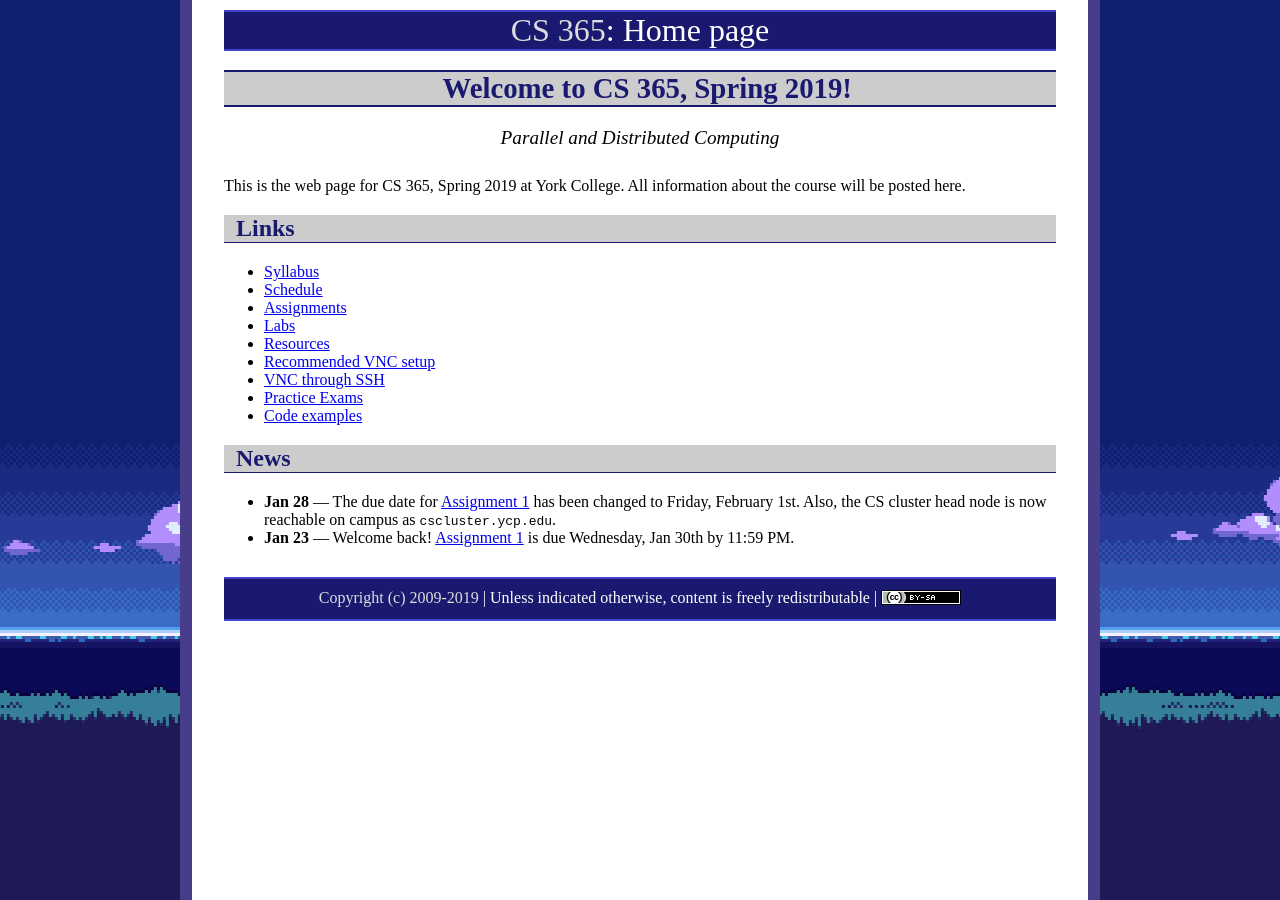
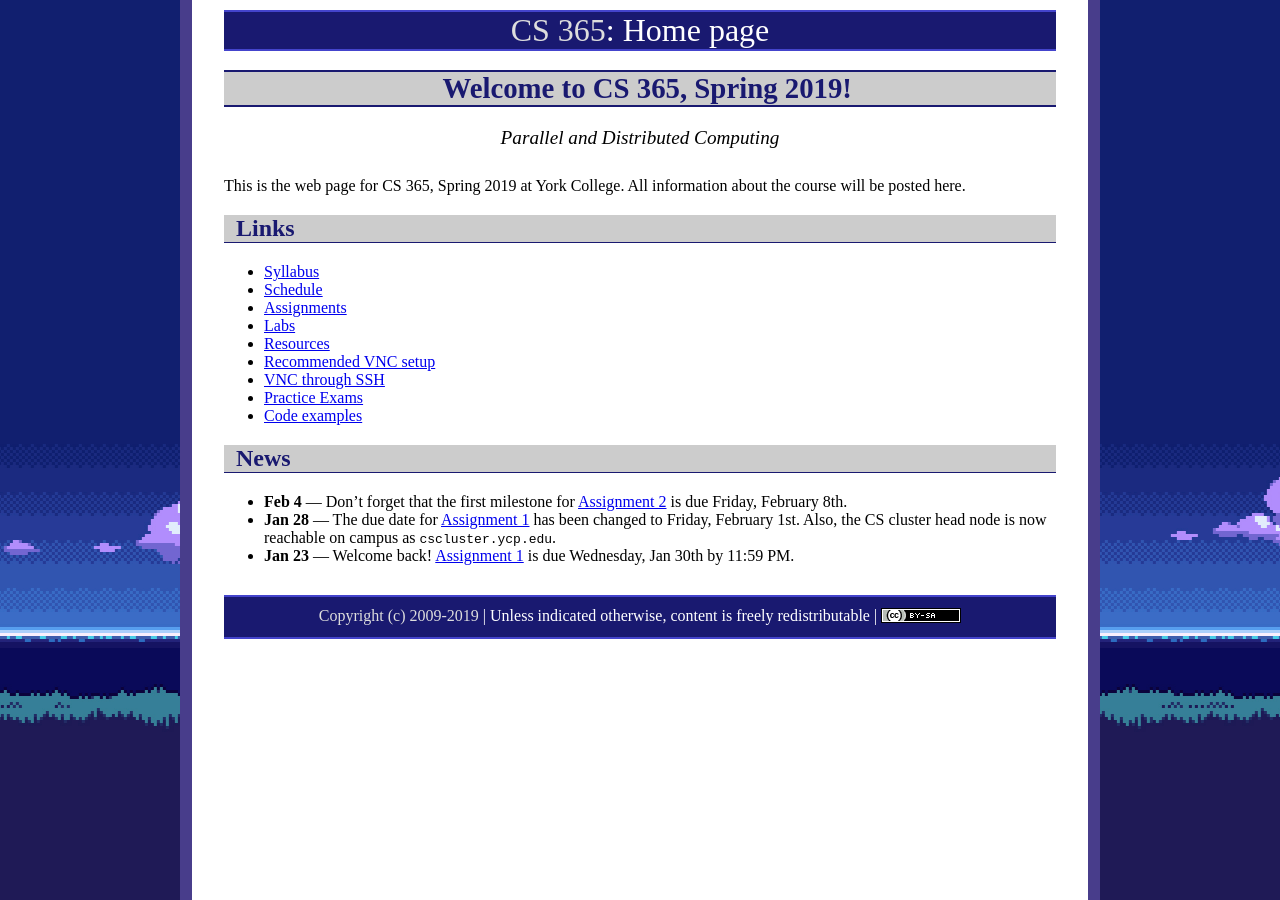
Before and after one commit to ycpcs/cs365-spring2019, a Jekyll site: the page built from index.md, in a window 1280 px wide. Built offline with Jekyll 4.4.1, drawn with Linux system fonts in a browser that asks for light colours.

Commit message:
reminder about ms1 for assignment 2

```diff
--- a/index.md
+++ b/index.md
@@ -23,5 +23,6 @@ This is the web page for CS 365, Spring 2019 at York College.  All information a
 
 ## News
 
+* **Feb 4** &mdash; Don't forget that the first milestone for [Assignment 2](assign/assign02.html) is due Friday, February 8th.
 * **Jan 28** &mdash; The due date for [Assignment 1](assign/assign01.html) has been changed to Friday, February 1st.  Also, the CS cluster head node is now reachable on campus as `cscluster.ycp.edu`.
 * **Jan 23** &mdash; Welcome back! [Assignment 1](assign/assign01.html) is due Wednesday, Jan 30th by 11:59 PM.
```
